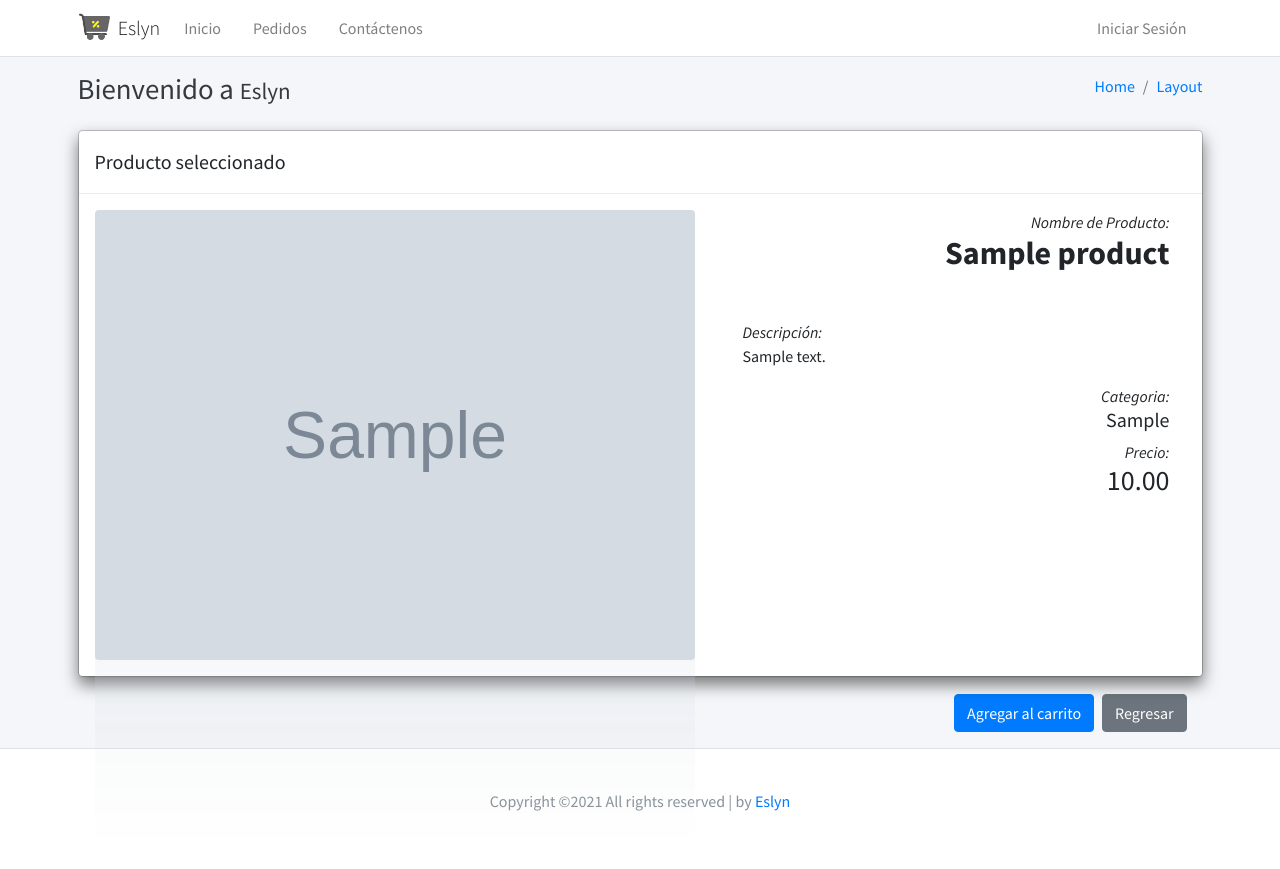
After one commit to albert1299/Eslyn, a Django app: page /store/catalog/products/1/ in a window 1280 px wide. The commit adds this page. Run offline with Django 3.2, Linux system fonts and the light colour scheme; tables that the repository leaves empty hold one stand-in row (values such as "Sample post"); grey boxes marked "Sample" are stand-in pictures; some libraries are stand-ins or nearby versions.

Commit message:
product view

```diff
--- /dev/null
+++ b/appStore/templates/product/view_product.html
@@ -0,0 +1,43 @@
+{% extends 'body.html' %}
+
+{%block content %}
+<div class="modal-content">
+    <div class="modal-header">
+        <h5 class="modal-title">
+            {{title}}</h5>
+
+    </div>
+    <div class="modal-body">
+        <tr>
+            <td>
+                <img src="/media/{{product.image}}" class="rounded efecto-espejo float-left img-fluid mr-5" width="600" height="400"
+                    alt="Responsive image">
+            </td>
+
+            <td>
+                <div class="text-right mr-3 font-italic">Nombre de Producto:</div>
+                <h2 class="text-right mr-3 mb-5 font-weight-bold">{{product.name}}</h2>
+                <span class="font-italic">Descripción:</span>
+                <p class="text-justify">
+                    {{product.description}}</p>
+                <div class="text-right mr-3 font-italic">Categoria:</div>
+                <h5 class="text-right mr-3">
+                    {{product.category}}</h5>
+                <div class="font-italic text-right mr-3">Precio:</div>
+                <h3 class="text-right mr-3">{{product.price}}</h3>
+            </td>
+        </tr>
+    </div>
+</div>
+<div class="modal-footer">
+    <button type="button" class="btn btn-primary">Agregar al carrito</button>
+    <button type="button" onClick="javascript:history.go(-1);" class="btn btn-secondary"
+        data-dismiss="modal">Regresar</button>
+</div>
+</div>
+<style>
+    .efecto-espejo {
+        -webkit-box-reflect: below -260px -webkit-gradient(linear, left top, left bottom, from(transparent), to(rgba(255, 255, 255, 0.5)));
+    }
+</style>
+{%endblock %}
--- a/appStore/urls.py
+++ b/appStore/urls.py
@@ -10,6 +10,7 @@ urlpatterns = [
     path('catalog/products/', ProductListView.as_view(), name='product_list'),
     path('catalog/products_create/', ProductCreateView.as_view(), name='product_create'),
     path('catalog/products_update/<int:pk>/', ProductUpdateView.as_view(), name='product_update'),
+    path('catalog/products/<int:pk>/', product, name='product_view'),
     path('catalog/products_delete/<int:pk>/', ProductDeleteView.as_view(), name='product_delete'),
     path('catalog/<int:pk>/products/', CatalogProductstListView.as_view(), name='catalog_products'),
     path('createUser/', UsuarioCreateView.as_view(), name= "createUser"),
--- a/appStore/views/product/views.py
+++ b/appStore/views/product/views.py
@@ -66,3 +66,7 @@ class CatalogProductstListView(ListView):
         context['object_list'] = Product.objects.filter(catalog=self.kwargs['pk'])
         context['create_url'] = reverse_lazy('product_create')
         return context
+
+def product(request, pk):
+    product = Product.objects.get(pk=pk)
+    return render(request, 'product/view_product.html', {'title': 'Producto seleccionado', 'product': product})
```
Also changed, not shown: appStore/templates/product/catalog_list.html (+37 -3 lines).
